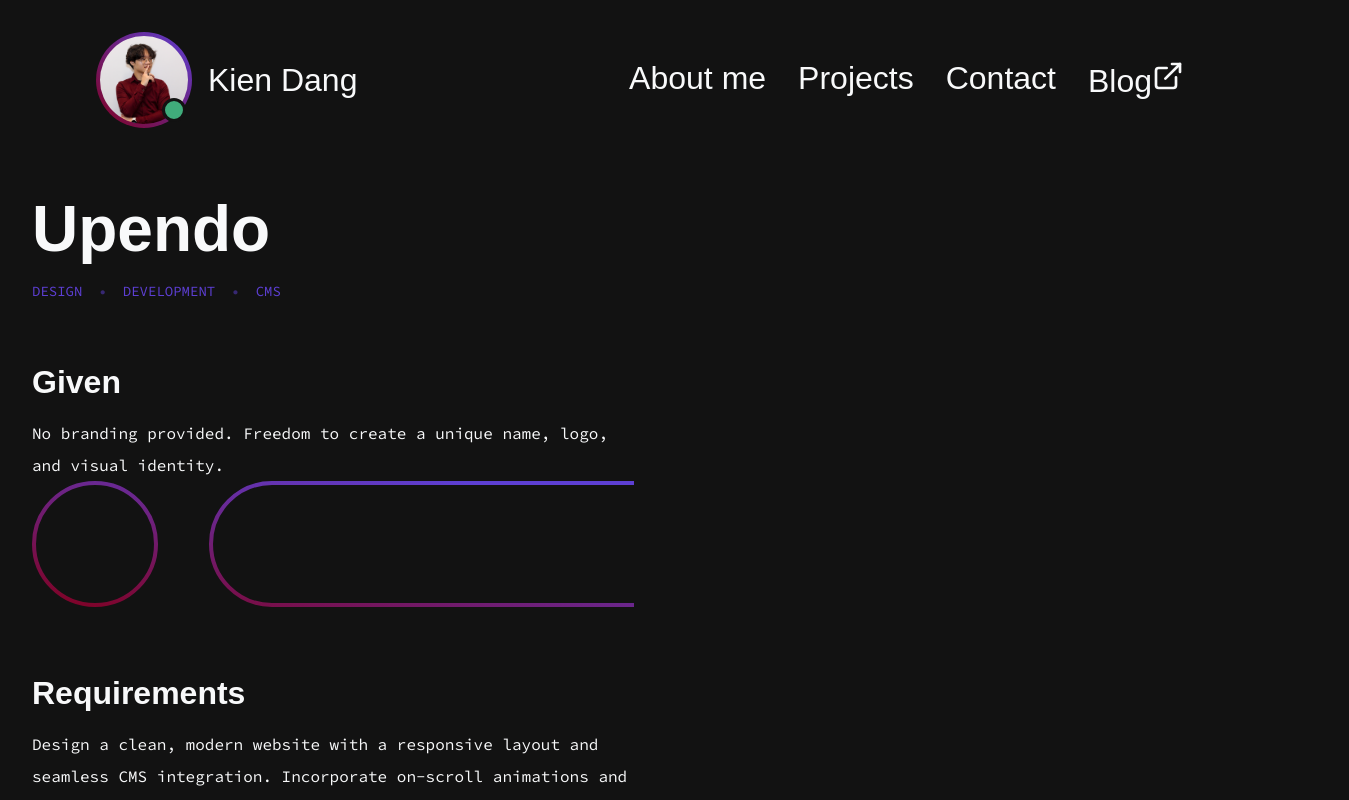
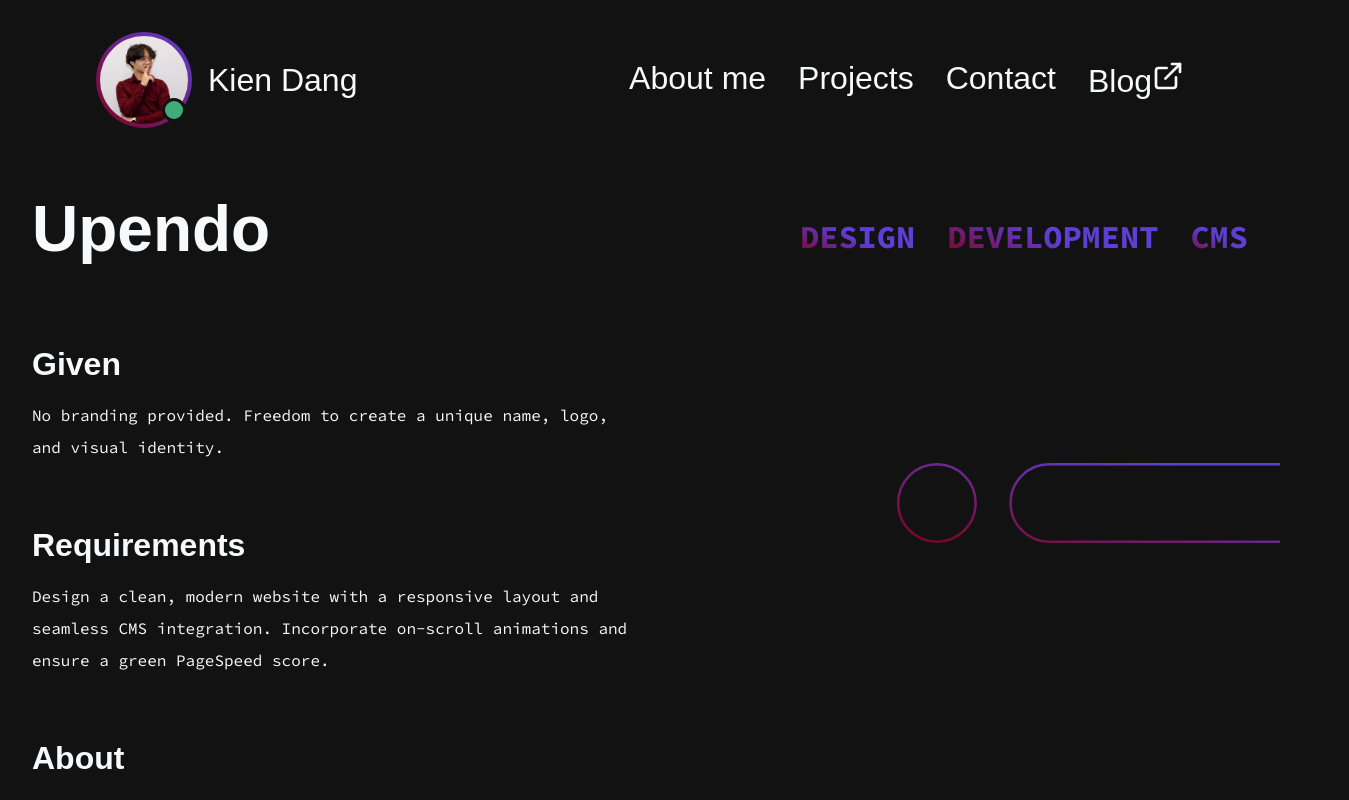
Before and after one commit to TNDKien/showcase-portfolio, a Next.js app: page /projects/upendo in a window 1280 px wide. Shown: the top 800 px of the page, 1349 px wide, since content can reach past the window. Built offline with nearby package versions, Linux system fonts and the light colour scheme; a web font is replaced by a local one.

Commit message:
styled projectpages

```diff
--- a/src/app/page.module.scss
+++ b/src/app/page.module.scss
@@ -12,24 +12,28 @@
   max-width: 1248px;
   margin: 0 auto;
 
-  h1 {
-    font-size: 4rem;
-    margin-bottom: 1rem;
-  }
-
-  .tags {
+  .projectHeader {
     display: flex;
-    gap: 1rem;
+    justify-content: space-between;
+    align-items: center;
     margin-bottom: 4rem;
 
-    span {
-      color: $iris;
-      font-size: 0.875rem;
+    h1 {
+      font-size: 4rem;
+      margin-bottom: 1rem;
+    }
 
-      &:not(:last-child)::after {
-        content: "•";
-        margin-left: 1rem;
-        opacity: 0.5;
+    .tags {
+      display: flex;
+      gap: 2rem;
+
+      span {
+        font-size: 32px;
+        font-weight: bold;
+        background: linear-gradient(25deg, $burgundy, $iris, $iris);
+        -webkit-background-clip: text;
+        -webkit-text-fill-color: transparent;
+        display: inline;
       }
     }
   }
@@ -47,6 +51,15 @@
       color: $offWhite;
       line-height: 2;
       max-width: 600px;
+    }
+
+    .vectors {
+      position: absolute;
+      right: 0;
+      max-width: 30%;
+      display: flex;
+      flex-direction: column;
+      gap: 1rem;
     }
   }
   .desktop {
@@ -106,16 +119,16 @@
 
     .devices {
       display: flex;
-      justify-content: center;
-      gap: 4rem;
+      flex-wrap: wrap;
+      flex-grow: 1;
+      gap: auto;
 
       .deviceGroup {
         display: flex;
         gap: 1rem;
-        transform: rotate(-30deg);
 
         img {
-          width: 200px;
+          width: 300px;
           height: auto;
         }
       }
```
